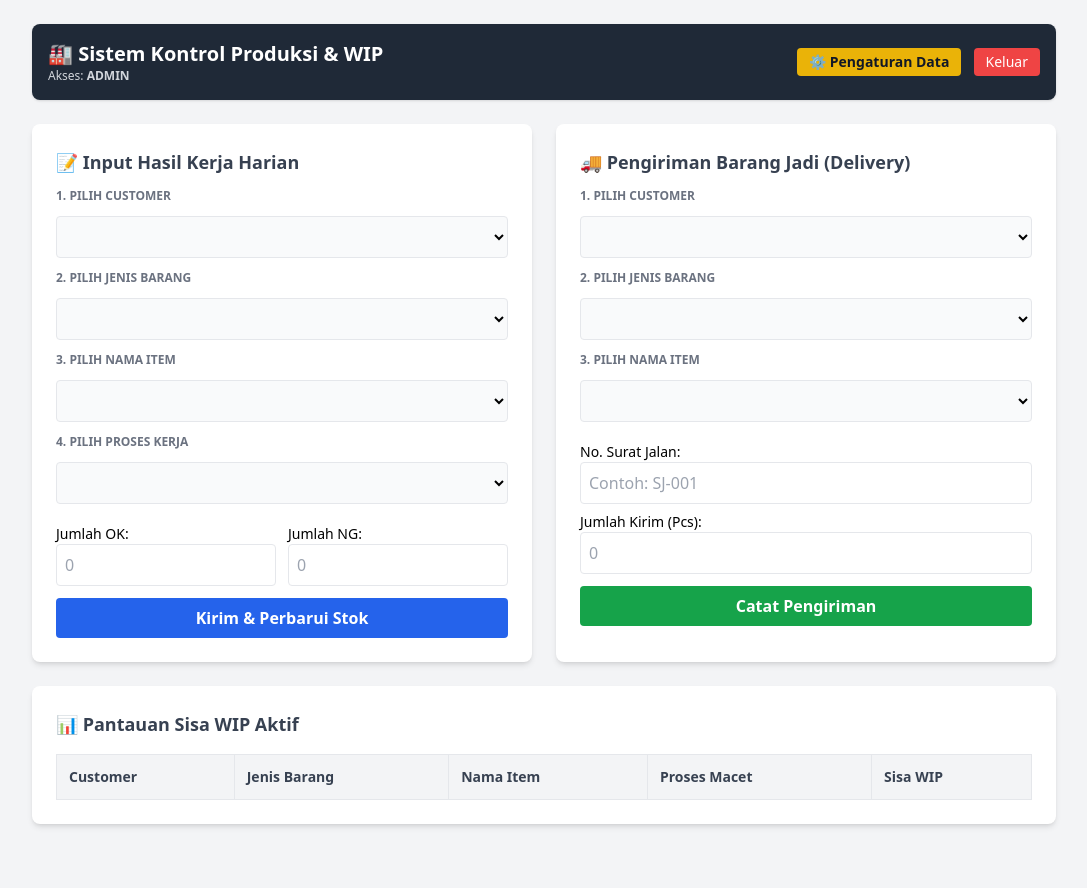
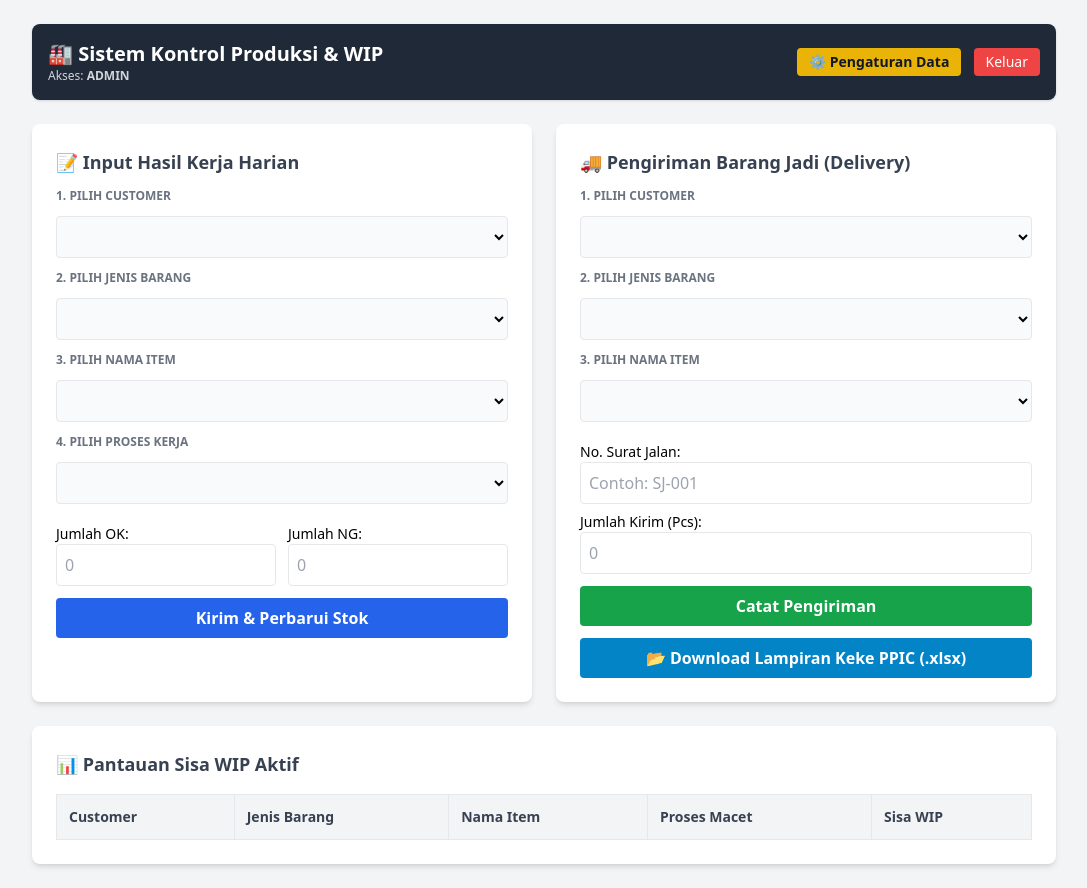
Before and after one commit to rosidin1311-droid/aplikasi-produksi, a website: page public/index.html in a window 1280 px wide. Both pictures are taken after a click on the button "Masuk". Shown: the whole page, without its empty margins (96-1183 px from the left). Before the commit the page ends 848 px from the top, so only its background shows below. Drawn offline with nearby package versions, Linux system fonts and the light colour scheme; no server answers.

Commit message:
Update index.html

```diff
--- a/public/index.html
+++ b/public/index.html
@@ -130,6 +130,11 @@
                     </div>
 
                     <button onclick="kirimDelivery()" class="w-full bg-green-600 text-white p-2 rounded font-bold hover:bg-green-700 mt-2">Catat Pengiriman</button>
+
+                    <!-- TOMBOL TAMBAHAN UNTUK LAMPIRAN EXCEL PPIC -->
+                    <a href="/download-lampiran-ppic" target="_blank" class="block w-full text-center bg-sky-600 text-white p-2 rounded font-bold hover:bg-sky-700 transition mt-2">
+                        📂 Download Lampiran Keke PPIC (.xlsx)
+                    </a>
                 </div>
             </div>
 
```
